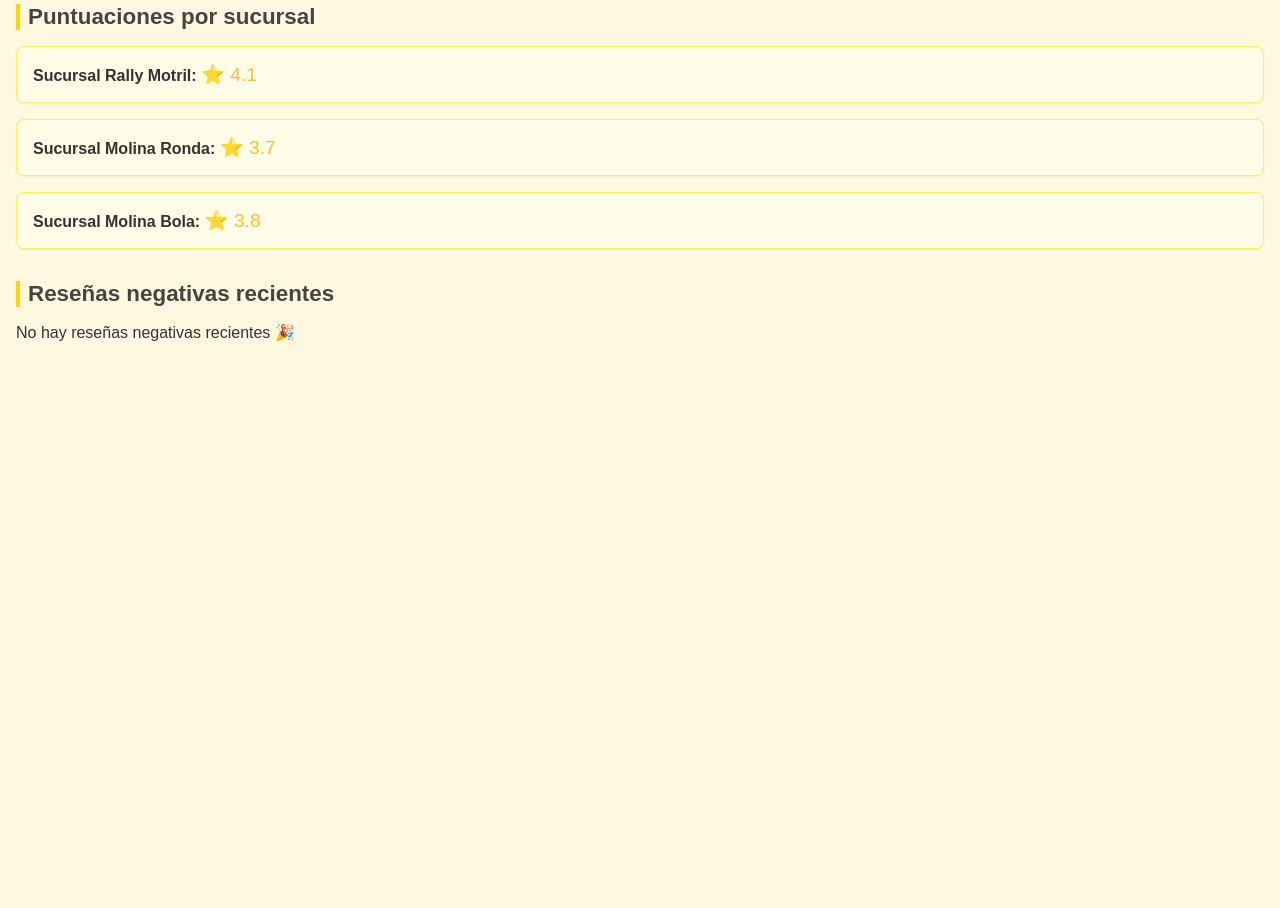
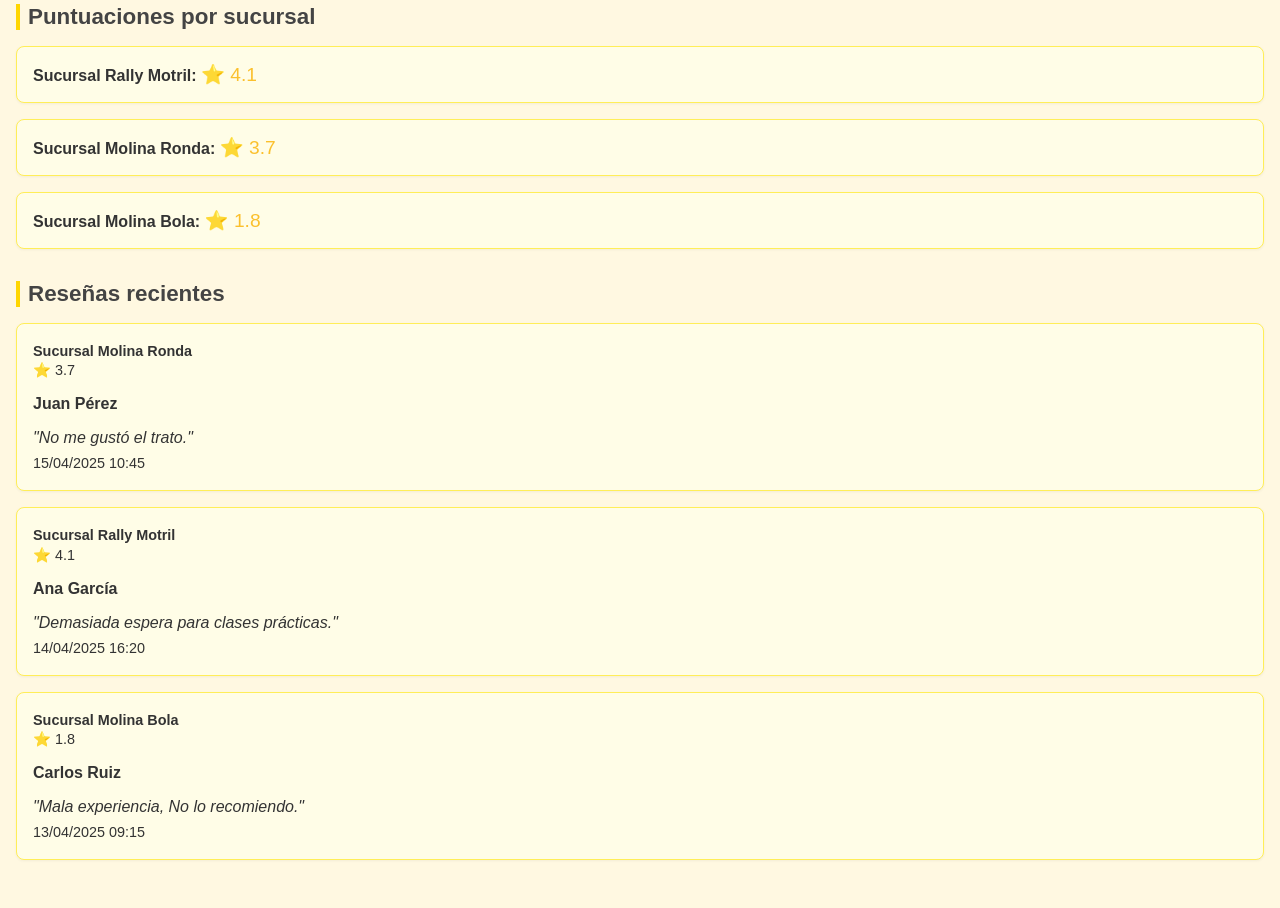
Before and after one commit to SatMolina/Monitor-rese-as, a Flask app: page / in a window 1280 px wide. Shown: the part 188-1096 px from the top of the page. Before the commit the page ends 530 px from the top, so only its background shows below. Run offline with Flask 2, Linux system fonts and the light colour scheme.

Commit message:
feat: mostrar todas las reseñas sin filtrar

```diff
--- a/app.py
+++ b/app.py
@@ -5,7 +5,7 @@ app = Flask(__name__)
 
 @app.route("/")
 def home():
-    # Simulación de reseñas con fechas
+    # Simulación de reseñas con fechas (todas negativas)
     simulated_reviews = [
         {
             'location': 'Sucursal Molina Ronda',
@@ -25,16 +25,13 @@ def home():
         },
         {
             'location': 'Sucursal Molina Bola',
-            'rating': '3.8',
+            'rating': '1.8',
             'comment': 'Mala experiencia, No lo recomiendo.',
             'reviewer': 'Carlos Ruiz',
             'date': '13/04/2025 09:15',
             'datetime': datetime.strptime("2025-04-13T09:15:00", "%Y-%m-%dT%H:%M:%S")
         }
     ]
-
-    # Filtrar solo reseñas negativas (de 1 o 2 estrellas)
-    negative_reviews = [review for review in simulated_reviews if float(review['rating']) <= 2]
 
     # Calcular las puntuaciones por sucursal
     ratings = []
@@ -46,7 +43,7 @@ def home():
     # Ordenar reseñas de más reciente a más antigua
     sorted_reviews = sorted(simulated_reviews, key=lambda x: x['datetime'], reverse=True)
 
-    return render_template("index.html", reviews=sorted_reviews, ratings=ratings, negative_reviews=negative_reviews)
+    return render_template("index.html", reviews=sorted_reviews, ratings=ratings)
 
 if __name__ == "__main__":
     app.run(debug=True)
--- a/templates/index.html
+++ b/templates/index.html
@@ -27,11 +27,10 @@
             </ul>
         </section>
 
-        <section class="negative-reviews">
-            <h2>Reseñas negativas recientes</h2>
-            {% if negative_reviews %}
+        <section class="reviews">
+            <h2>Reseñas recientes</h2>
             <ul>
-                    {% for review in negative_reviews %}
+                {% for review in reviews %}
                     <li class="review">
                         <p class="review-location"><strong>{{ review.location }}</strong></p>
                         <p class="review-rating">⭐ {{ review.rating }}</p>
@@ -41,9 +40,6 @@
                     </li>
                 {% endfor %}
             </ul>
-            {% else %}
-                <p>No hay reseñas negativas recientes 🎉</p>
-            {% endif %}
         </section>
     </main>
 </body>
```
Lines whose indentation alone changed are shown as unchanged.
